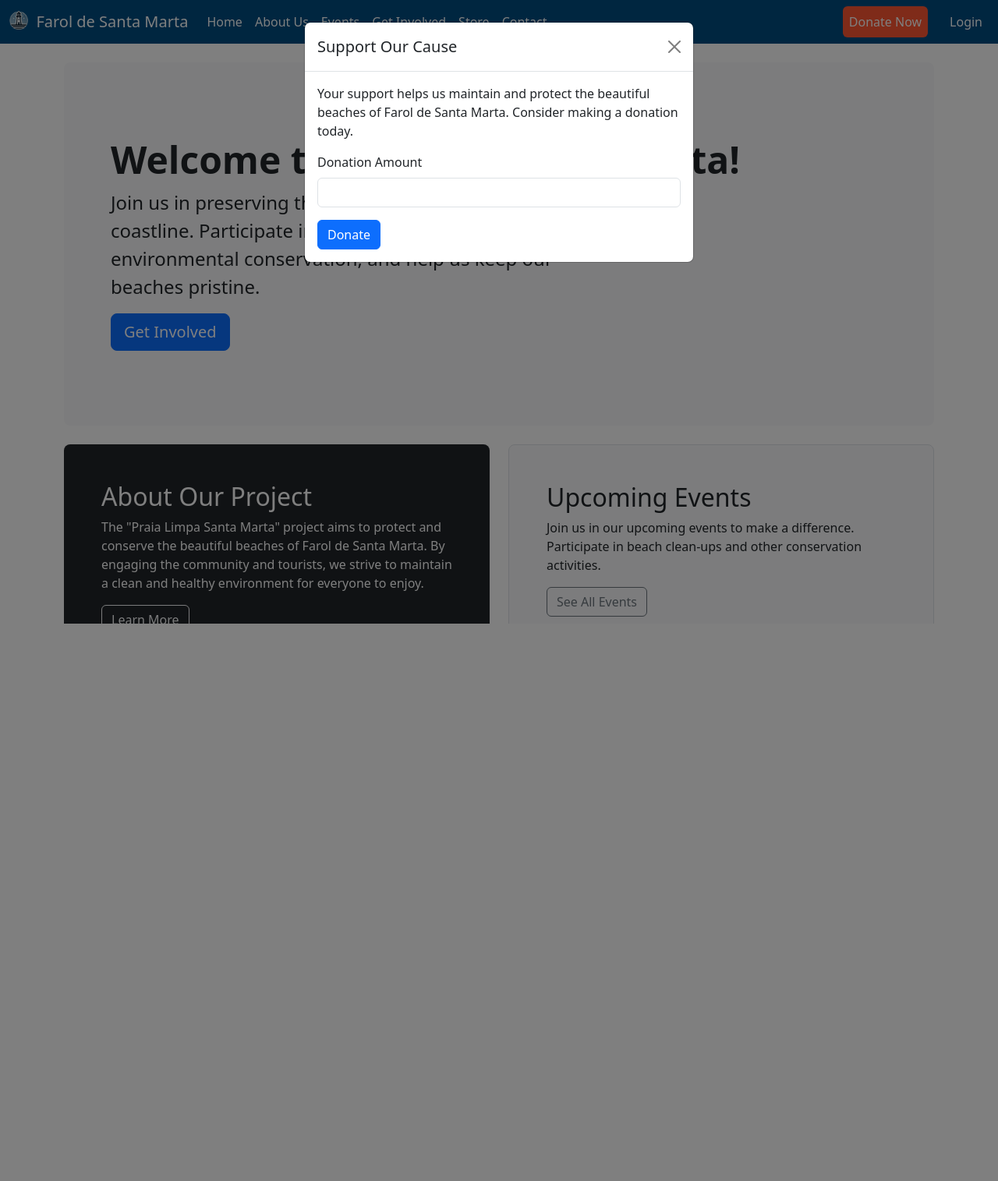
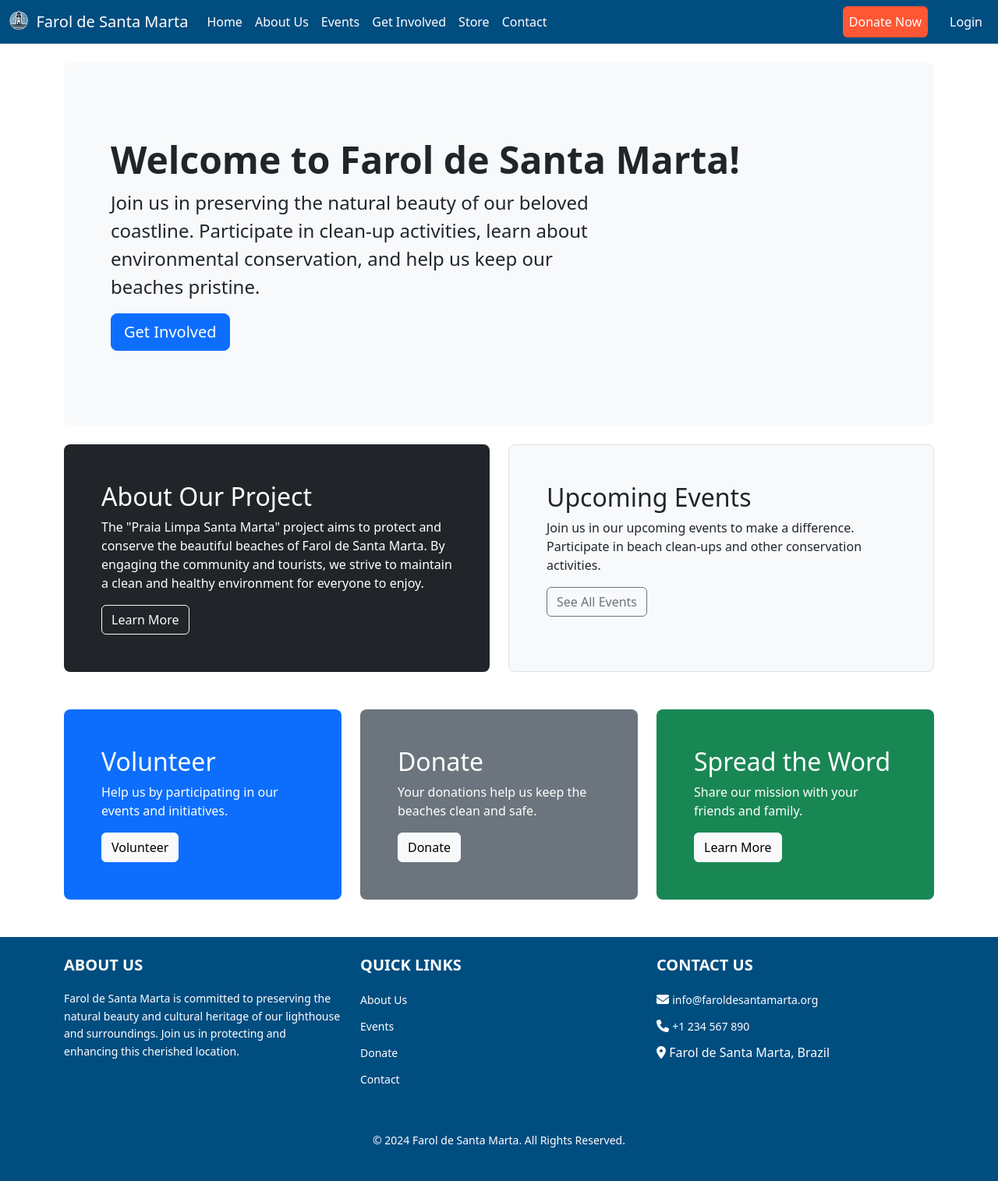
Before and after one commit to ssnuernberg/faroldesantamartaproject, a Django app: page / in a window 1280 px wide. Shown: the whole page at 78% size. Before the commit the page ends 800 px from the top, so only its background shows below. Run offline with Django 5.2, Linux system fonts and the light colour scheme; parts of the project's set-up code (start-up, migrations or seed data) failed here and were passed over; some libraries are stand-ins or nearby versions.

Commit message:
Add store, footer

```diff
--- a/faroldesantamartaapp/templates/base.html
+++ b/faroldesantamartaapp/templates/base.html
@@ -29,6 +29,12 @@
   <script type="text/javascript" src="//translate.google.com/translate_a/element.js?cb=googleTranslateElementInit"></script>
 
   <style>
+    .footer {
+      background-color: #004d80; /* Dark blue background */
+      color: #ffffff; /* White text */
+      bottom: 0;
+      width: 100%;
+    }
     .navbar {
       background-color: #004d80; /* Dark blue background */
     }
@@ -139,29 +145,6 @@
     </div>
   </nav>
 
- <!-- Donation Modal -->
- <div class="modal fade" id="donationModal" tabindex="-1" aria-labelledby="donationModalLabel" aria-hidden="true">
-  <div class="modal-dialog">
-    <div class="modal-content">
-      <div class="modal-header">
-        <h5 class="modal-title" id="donationModalLabel">Support Our Cause</h5>
-        <button type="button" class="btn-close" data-bs-dismiss="modal" aria-label="Close"></button>
-      </div>
-      <div class="modal-body">
-        <p>Your support helps us maintain and protect the beautiful beaches of Farol de Santa Marta. Consider making a donation today.</p>
-        <form method="post" action="{% url 'faroldesantamartaapp:donate' %}">
-          {% csrf_token %}
-          <div class="mb-3">
-            <label for="donationAmount" class="form-label">Donation Amount</label>
-            <input type="number" class="form-control" id="donationAmount" name="amount" required>
-          </div>
-          <button type="submit" class="btn btn-primary">Donate</button>
-        </form>
-      </div>
-    </div>
-  </div>
-</div>
-
   <div class="container mt-4">
     {% if messages %}
       <div class="container mt-3">
@@ -175,6 +158,9 @@
     {% endif %}
     {% block content %}{% endblock %}
   </div>
+  <br>
+  <br>
+  {% include "footer.html" %}
 
   <!-- Load Bootstrap 5 and dependencies -->
   {% bootstrap_javascript %}
--- /dev/null
+++ b/faroldesantamartaapp/templates/footer.html
@@ -0,0 +1,80 @@
+<!-- Footer -->
+<footer class="footer mt-auto py-4 text-white">
+    <div class="container">
+      <div class="row">
+        <!-- About Us Section -->
+        <div class="col-md-4 mb-4">
+          <h5>About Us</h5>
+          <p>
+            Farol de Santa Marta is committed to preserving the natural beauty and cultural heritage of our lighthouse and surroundings. Join us in protecting and enhancing this cherished location.
+          </p>
+        </div>
+
+        <!-- Quick Links Section -->
+        <div class="col-md-4 mb-4">
+          <h5>Quick Links</h5>
+          <ul class="list-unstyled">
+            <li><a href="{% url 'faroldesantamartaapp:about' %}" class="text-white">About Us</a></li>
+            <li><a href="{% url 'faroldesantamartaapp:events' %}" class="text-white">Events</a></li>
+            <li><a href="{% url 'faroldesantamartaapp:donate' %}" class="text-white">Donate</a></li>
+            <li><a href="{% url 'faroldesantamartaapp:contact' %}" class="text-white">Contact</a></li>
+          </ul>
+        </div>
+
+        <!-- Contact Section -->
+        <div class="col-md-4 mb-4">
+          <h5>Contact Us</h5>
+          <ul class="list-unstyled">
+            <li><i class="fas fa-envelope"></i> <a href="mailto:info@faroldesantamarta.org" class="text-white">info@faroldesantamarta.org</a></li>
+            <li><i class="fas fa-phone"></i> <a href="tel:+1234567890" class="text-white">+1 234 567 890</a></li>
+            <li><i class="fas fa-map-marker-alt"></i> <span class="text-white">Farol de Santa Marta, Brazil</span></li>
+          </ul>
+        </div>
+      </div>
+
+      <!-- Footer Bottom -->
+      <div class="row mt-3">
+        <div class="col text-center">
+          <p>&copy; 2024 Farol de Santa Marta. All Rights Reserved.</p>
+        </div>
+      </div>
+    </div>
+  </footer>
+
+  <!-- FontAwesome for Icons -->
+  <script src="https://kit.fontawesome.com/a076d05399.js" crossorigin="anonymous"></script>
+
+  <style>
+
+
+    .footer h5 {
+      font-size: 1.25rem;
+      margin-bottom: 20px;
+      text-transform: uppercase;
+      font-weight: bold;
+    }
+    .footer p {
+      font-size: 0.875rem;
+      line-height: 1.6;
+    }
+    .footer ul {
+      padding: 0;
+      list-style: none;
+    }
+    .footer ul li {
+      margin-bottom: 10px;
+    }
+    .footer ul li a {
+      color: #ffffff; /* White text */
+      text-decoration: none;
+      font-size: 0.875rem;
+    }
+    .footer ul li a:hover {
+      text-decoration: underline;
+    }
+    @media (max-width: 768px) {
+      .footer {
+        text-align: center;
+      }
+    }
+  </style>
--- a/faroldesantamartaapp/templates/index.html
+++ b/faroldesantamartaapp/templates/index.html
@@ -66,22 +66,4 @@
       </div>
     </div>
   </div>
-
-  <!-- Recent News Section -->
-  <div class="container mt-5 mb-5">
-    <h2>Recent News</h2>
-    <div class="row">
-      <div class="col-md-4">
-        <div class="card">
-          <div class="card-body">
-            <h5 class="card-title">New Initiative Launched</h5>
-            <p class="card-text">We have launched a new initiative to combat plastic pollution on our beaches.</p>
-            <a href="{% url 'faroldesantamartaapp:events' %}" class="btn btn-primary">Read More</a>
-          </div>
-        </div>
-      </div>
-      <!-- Repeat for other news articles -->
-    </div>
-    <a href="{% url 'faroldesantamartaapp:events' %}" class="btn btn-secondary mt-3">See All Events</a>
-  </div>
 {% endblock %}
--- a/faroldesantamartaapp/views.py
+++ b/faroldesantamartaapp/views.py
@@ -82,15 +82,15 @@
     products = [
         {
             'name': 'Eco-friendly Water Bottle',
-            'price': 'R$119',
+            'price': '$119',
             'description': 'Reusable water bottle made from sustainable materials.',
-            'image_url': 'path_to_image.jpg',
+            'image_url': '/static/images/farol_waterbottle.jpeg',
         },
         {
             'name': 'Reusable Tote Bag',
-            'price': 'R$49',
+            'price': '$49',
             'description': 'Stylish tote bag perfect for carrying groceries or beach gear.',
-            'image_url': 'path_to_image.jpg',
+            'image_url': '/static/images/farol_ecobag.jpeg',
         },
         # Add more products as needed
     ]
```
Also changed, not shown: faroldesantamartaapp/templates/donate.html (+4 -4 lines), faroldesantamartaapp/static/images/farol_ecobag.jpeg (added), faroldesantamartaapp/static/images/farol_waterbottle.jpeg (added).
